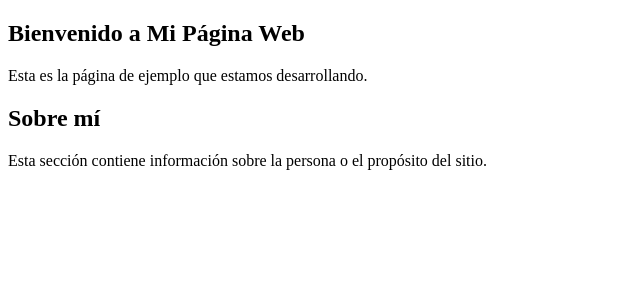
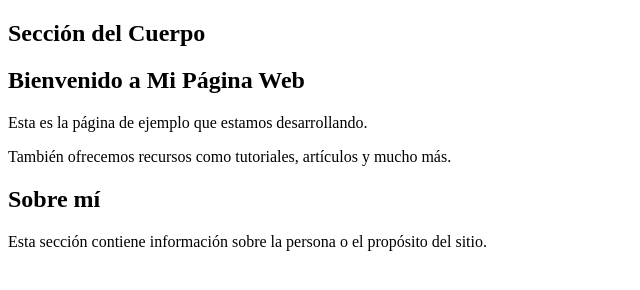
Before and after one commit to Stmamez4/mi-pagina-web-, a plain HTML site: page index.html in a window 1280 px wide. Shown: the whole page, without its empty margins (0-640 px from the left). Drawn offline with Linux system fonts and the light colour scheme.

Commit message:
Agregado contenido a la sección del cuerpo

```diff
--- a/index.html
+++ b/index.html
@@ -7,8 +7,10 @@
 </head>
 <body>
     <section id="home">
-      <h2>Bienvenido a Mi Página Web</h2>
-      <p>Esta es la página de ejemplo que estamos desarrollando.</p>
+        <h2>Sección del Cuerpo</h2>
+        <h2>Bienvenido a Mi Página Web</h2>
+         <p>Esta es la página de ejemplo que estamos desarrollando.</p>
+         <p>También ofrecemos recursos como tutoriales, artículos y mucho más.</p>
     </section>
 
     <section id="about">
```
